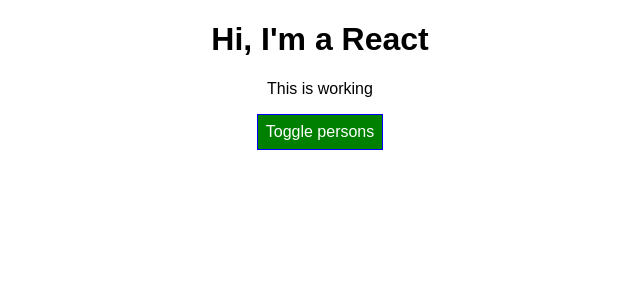
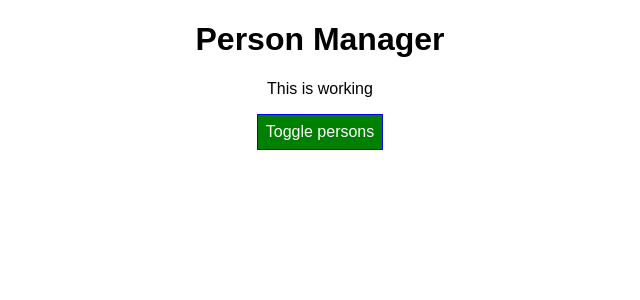
Before and after one commit to Mkalluri92/React, a React app in the folder react_complete-guide/: page / in a window 1280 px wide. Shown: the top 300 px of the page, without its empty margins (320-960 px from the left). Built offline with nearby package versions, Linux system fonts and the light colour scheme.

Commit message:
adding props to class based component and making necessary chnages

```diff
--- a/react_complete-guide/src/components/Cockpit/Cockpit.js
+++ b/react_complete-guide/src/components/Cockpit/Cockpit.js
@@ -21,7 +21,7 @@ const cockpit = (props) => {
 
     return (
         <div className={classes.Cockpit}>
-            <h1>Hi, I'm a React</h1>
+            <h1>{props.title}</h1>
             <p className= {assignedClasses.join(' ')}>This is working</p>
             <button
                 className= {btnclass}
--- a/react_complete-guide/src/containers/App.js
+++ b/react_complete-guide/src/containers/App.js
@@ -66,6 +66,7 @@ class App extends Component {
     return (
         <div className={classes.App}>
           <Cockpit
+            title = {this.props.appTitle}
             showPersons = {this.state.showPersons}
             persons = {this.state.person}
             clicked= {this.togglePersonsHandler}>
--- a/react_complete-guide/src/index.js
+++ b/react_complete-guide/src/index.js
@@ -4,5 +4,5 @@ import './index.css';
 import App from './containers/App';
 import registerServiceWorker from './registerServiceWorker';
 
-ReactDOM.render(<App />, document.getElementById('root'));
+ReactDOM.render(<App appTitle="Person Manager"/>, document.getElementById('root'));
 registerServiceWorker();
```
